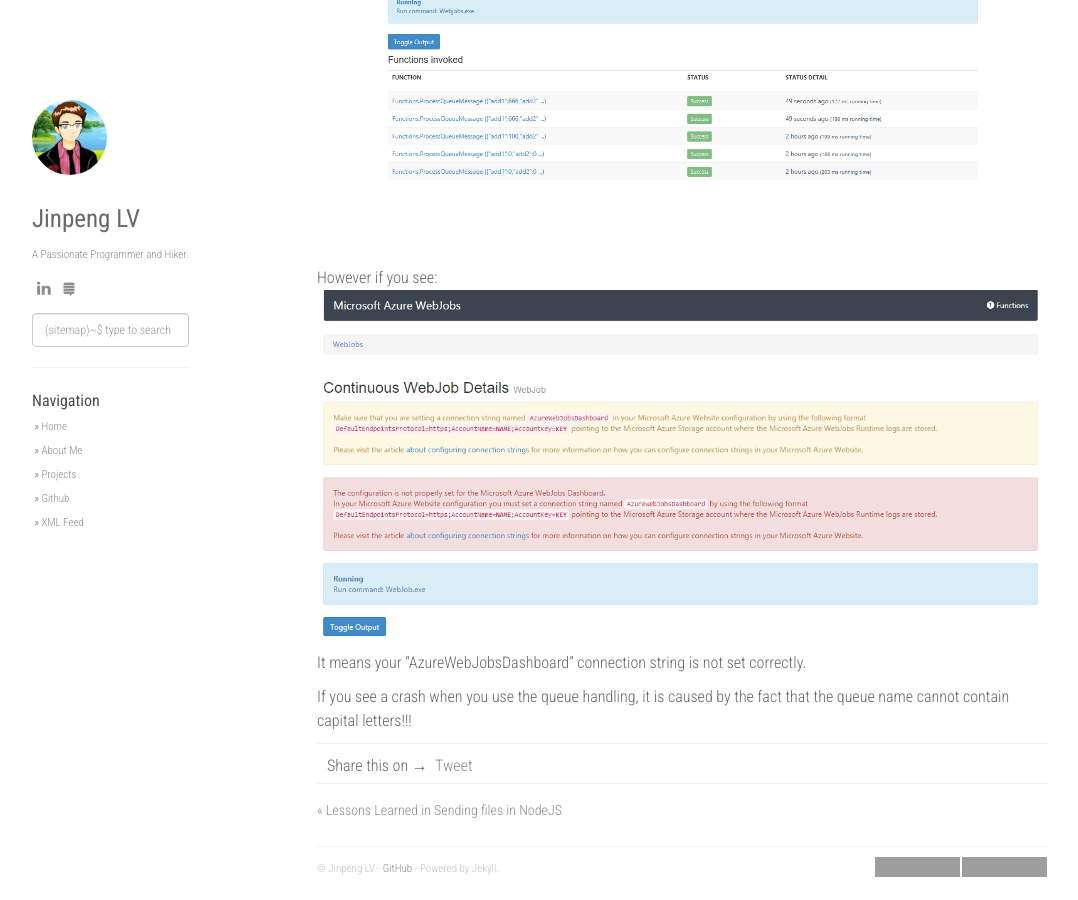
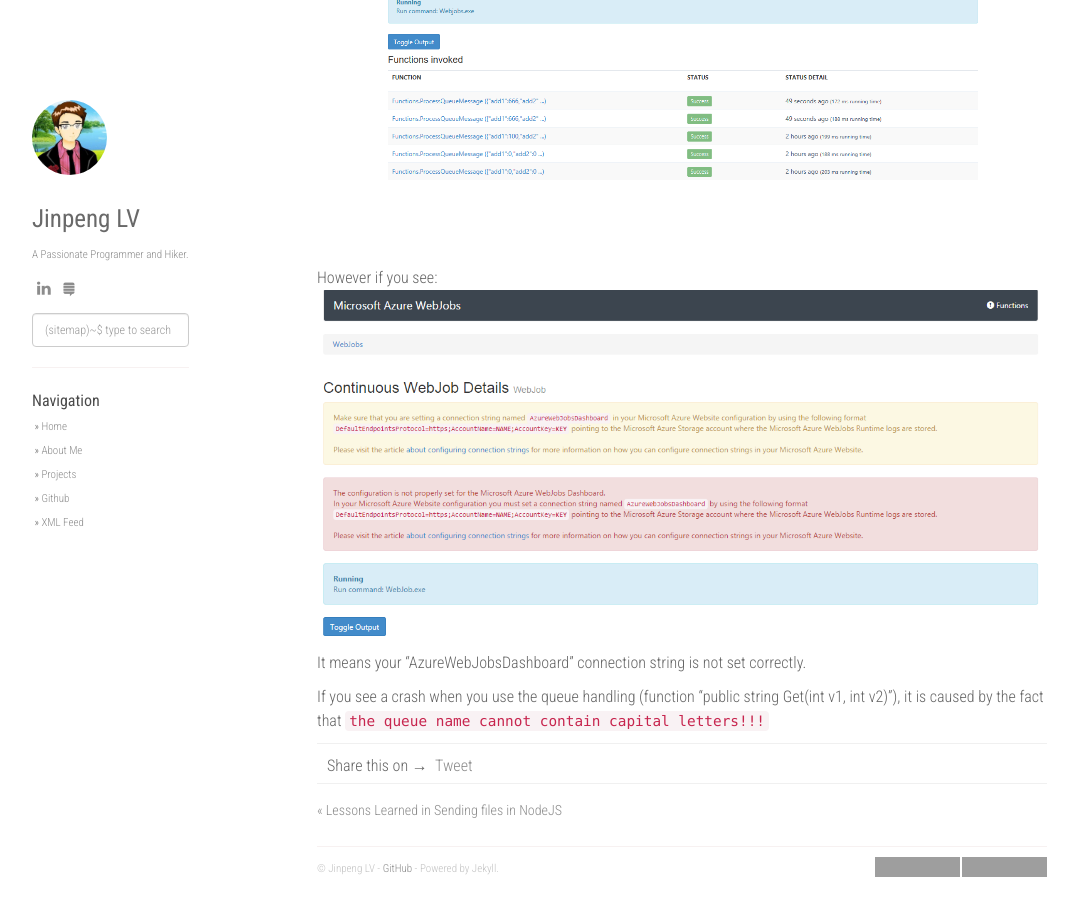
Before and after one commit to gepolv/gepolv.github.io, a Jekyll site: the page built from _posts/3016-09-01-web-service-with-webjobs-on-azure.md, in a window 1280 px wide and 900 px high, scrolled down 9298 px. Shown: the whole window, without its empty margins (53-1131 px from the left). Built offline with Jekyll 4.4.1, drawn with Linux system fonts in a browser that asks for light colours; nearby versions of some CDN libraries; comment, search, counter and statistics services are not loaded; grey boxes are pictures that could not be loaded.

Commit message:
Update 3016-09-01-web-service-with-webjobs-on-azure.md

```diff
--- a/_posts/3016-09-01-web-service-with-webjobs-on-azure.md
+++ b/_posts/3016-09-01-web-service-with-webjobs-on-azure.md
@@ -191,4 +191,4 @@ However if you see:
 
 It means your "AzureWebJobsDashboard" connection string is not set correctly.
 
-If you see a crash when you use the queue handling, it is caused by the fact that the queue name cannot contain capital letters!!!
+If you see a crash when you use the queue handling (function "public string Get(int v1, int v2)"), it is caused by the fact that `the queue name cannot contain capital letters!!!`
```
